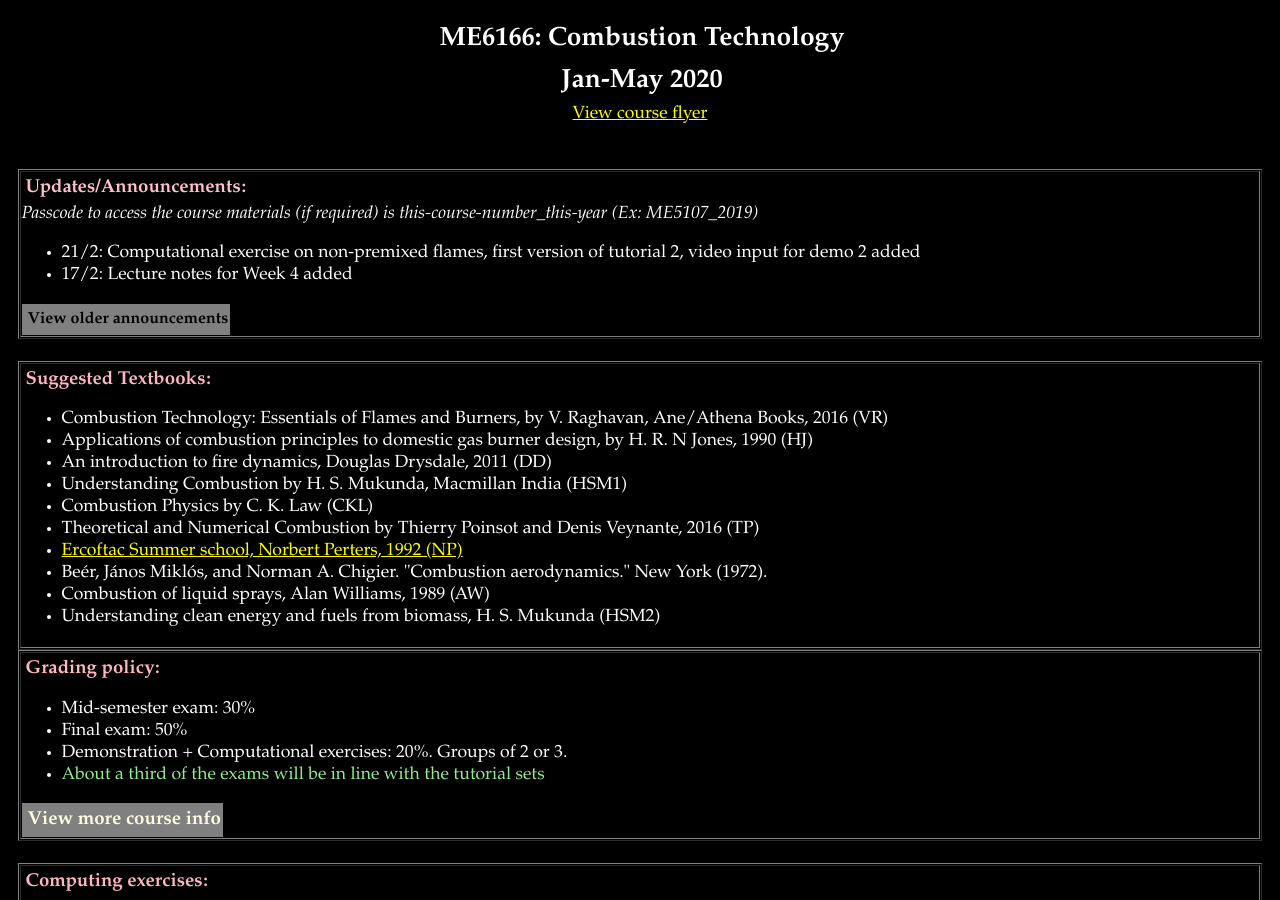
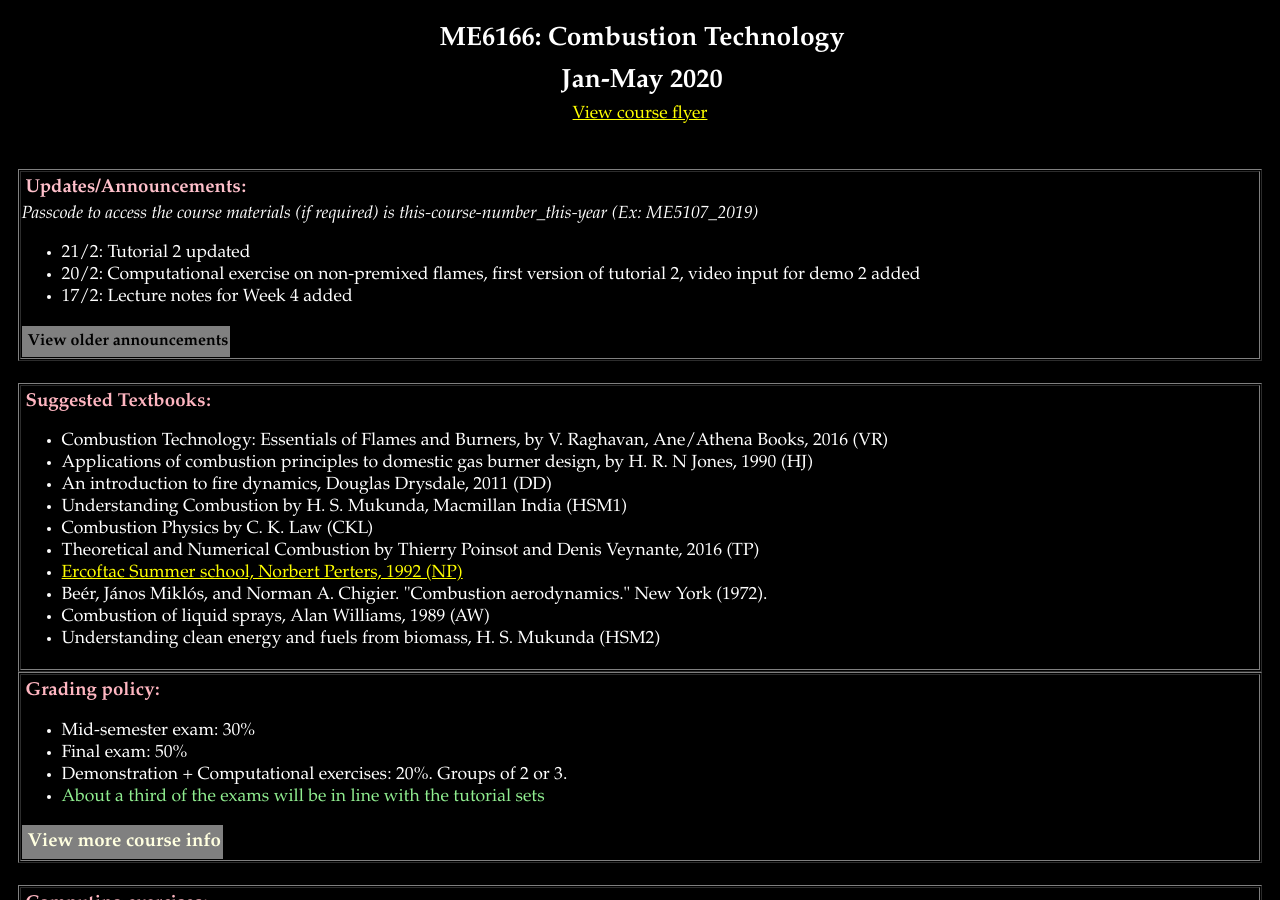
Before and after one commit to krithikasivaram/krithikasivaram.github.io, a Jekyll site: the page teaching/ME6166_Jan_May_2020.html, which Jekyll copies as it is, in a window 1280 px wide and 900 px high. Built offline with Jekyll 4.4.1, drawn with Linux system fonts in a browser that asks for light colours.

Commit message:
tut 2 update

```diff
--- a/teaching/ME6166_Jan_May_2020.html
+++ b/teaching/ME6166_Jan_May_2020.html
@@ -108,7 +108,8 @@ p
 Updates/Announcements:</font></h3>
 <i> Passcode to access the course materials (if required) is this-course-number_this-year (Ex: ME5107_2019)</i>
 	<ul>
-	<li> 21/2: Computational exercise on non-premixed flames, first version of tutorial 2, video input for demo 2 added
+	<li> 21/2: Tutorial 2 updated
+	<li> 20/2: Computational exercise on non-premixed flames, first version of tutorial 2, video input for demo 2 added
 	<li> 17/2: Lecture notes for Week 4 added
 	</ul>
 	<button class="collapsible"><h4>View older announcements</h4></button>
```
